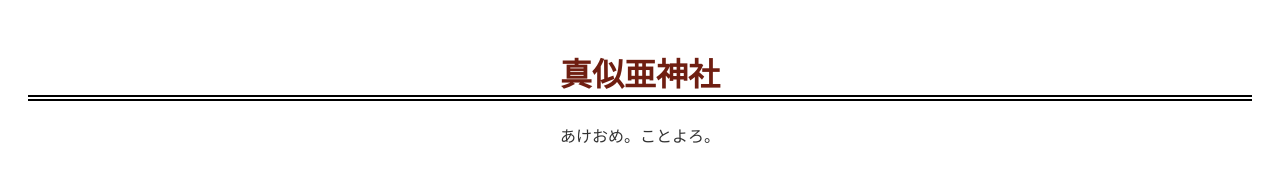
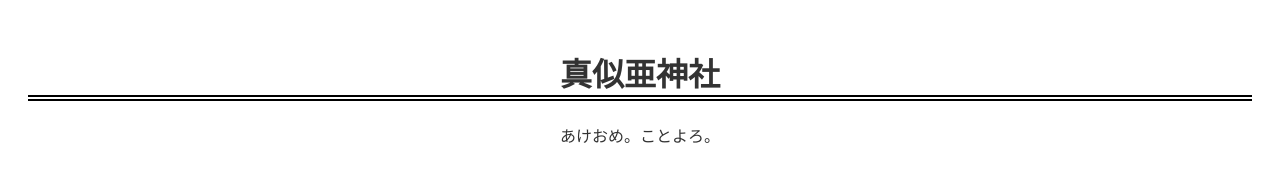
Before and after one commit to funo253/akeome.mania, a plain HTML site: page index.html in a window 1280 px wide. Drawn offline with Linux system fonts and the light colour scheme.

Commit message:
Update styles.css

```diff
--- a/styles.css
+++ b/styles.css
@@ -7,10 +7,9 @@ body {
     padding: 20px;
 }
 
-/* h1要素の文字色を変更 */
-h1 {
-    color: #6F1E11; /* 文字色を茶色に設定 */
-    border-bottom: 6px double #000;
+/* h1要素*/
+h1 {{font-family: ビルの谷間と高架下　フリー版;}
+  border-bottom: 6px double #000;
 }
 
 p {
```
